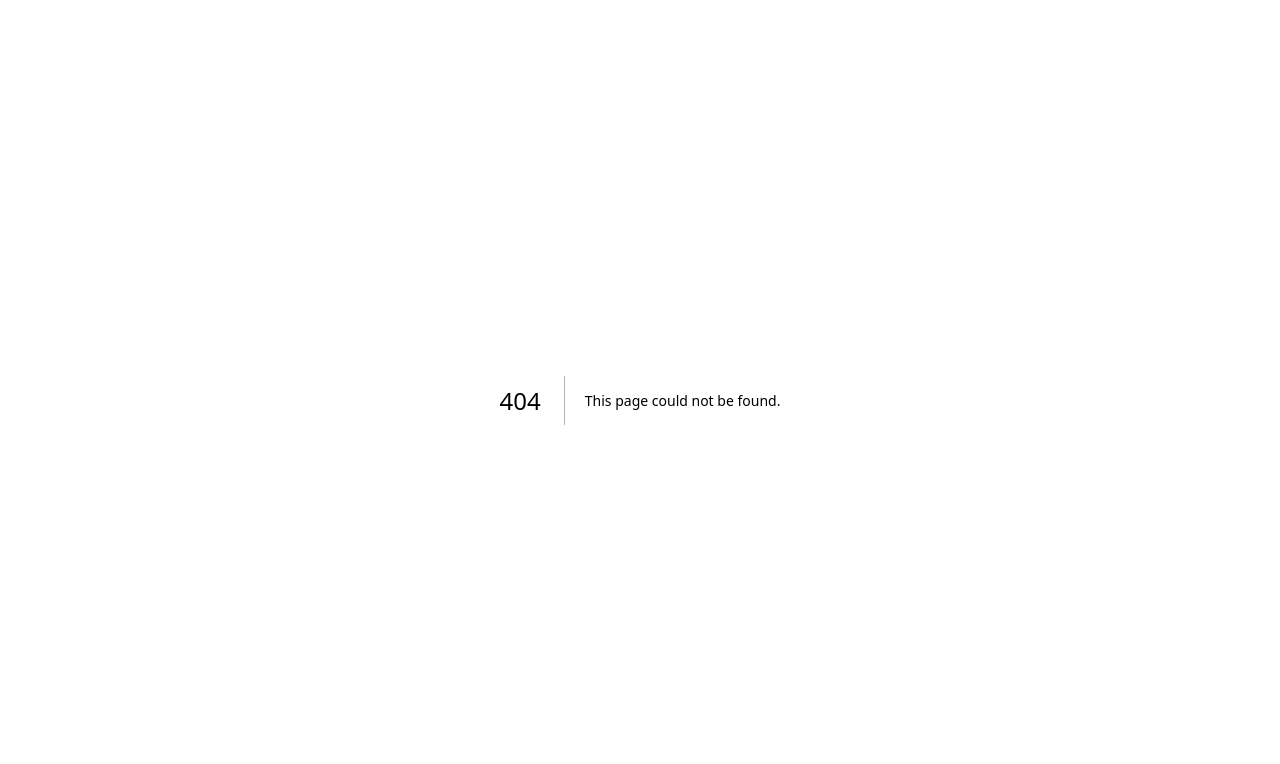
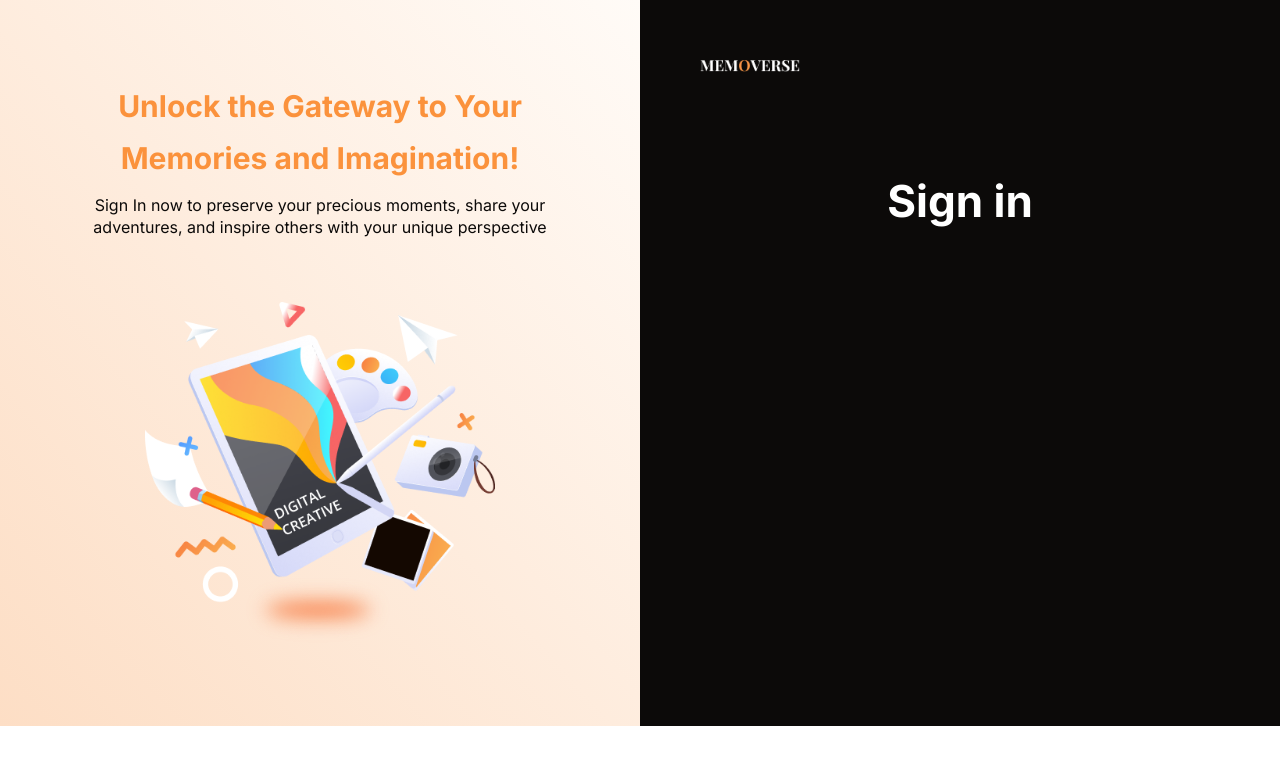
Before and after one commit to KoxyG/Memoverse__, a Next.js app: page /SignIn in a window 1280 px wide. Before the commit this address had no page. Shown: the top 764 px of the page. Built offline with nearby package versions, Linux system fonts and the light colour scheme.

Commit message:
added signin ui

```diff
--- /dev/null
+++ b/src/app/Component/SignIn.jsx
@@ -0,0 +1,58 @@
+import LoginComponent from "../Blockchain_Service/ConnectWallet";
+import SDKDemo from "../Blockchain_Service/SignInOthent";
+import { gradientStyle } from "../Component/element/GradientStyle";
+
+export default function SignIn() {
+
+  return (
+    <div className="sm:grid sm:grid-cols-2">
+      {/* right seection */}
+      <section style={gradientStyle} className="">
+        <div
+          className="container
+          mx-auto px-[60px] py-[80px]  text-center"
+        >
+          <h1 className=" text-orange-400 text-[30px] font-bold leading-[52px]">
+            Unlock the Gateway to Your <br />
+            Memories and Imagination!
+          </h1>
+          <p className="text-stone-950 pt-[10px] text-base font-normal leading-snug">
+            Sign In now to preserve your precious moments, share your <br />
+            adventures, and inspire others with your unique perspective
+          </p>
+
+          <img
+            src="src/assets/images/SignIn-Icon.png"
+            alt="sigIn-Illustration"
+            className="inline-block align-middle pt-[64px]"
+          />
+        </div>
+      </section>
+
+      {/* left section */}
+      <section className="bg-stone-950">
+        <div
+          className="container
+     mx-auto p-[60px]"
+        >
+          <img className="" alt="logo" src="src/assets/images/MEMOVERSE (1).png" />
+          <h1 className="text-center pt-[100px] pb-[70px] text-white text-[44px] font-bold leading-[58px]">
+            Sign in
+          </h1>
+
+          <div className="outline outline-1 w-full py-2  rounded-lg text-center text-white text-xl font-semibold leading-7">
+            <SDKDemo />
+          </div>
+
+          <div className="text-white text-center py-[20px] text-opacity-70 text-2xl font-bold leading-loose">
+            -OR-
+          </div>
+
+          <div className=" bg-gradient-to-r from-orange-400 mb-[100px] to-orange-400  w-full py-2  rounded-lg text-center text-white text-xl font-semibold leading-7">
+            <LoginComponent />
+          </div>
+        </div>
+      </section>
+    </div>
+  );
+}
--- a/src/app/Elements/AchievementsSection.jsx
+++ b/src/app/Elements/AchievementsSection.jsx
@@ -1,5 +1,4 @@
 "use client";
-import React from "react";
 import dynamic from "next/dynamic";
 
 const AnimatedNumbers = dynamic(
--- /dev/null
+++ b/src/app/SignIn/page.jsx
@@ -0,0 +1,50 @@
+// import LoginComponent from "../Blockchain_Service/ConnectWallet";
+// import SDKDemo from "../Blockchain_Service/SignInOthent";
+import { gradientStyle } from "../Elements/GradientStyle";
+import Image from "next/image";
+
+
+export default function SignIn() {
+
+  return (
+    <div className="sm:grid sm:grid-cols-2">
+      {/* right seection */}
+      <section style={gradientStyle} className="">
+        <div
+          className="container
+          mx-auto px-[60px] py-[80px]  text-center"
+        >
+          <h1 className=" text-orange-400 text-[30px] font-bold leading-[52px]">
+            Unlock the Gateway to Your <br />
+            Memories and Imagination!
+          </h1>
+          <p className="text-stone-950 pt-[10px] text-base font-normal leading-snug">
+            Sign In now to preserve your precious moments, share your <br />
+            adventures, and inspire others with your unique perspective
+          </p>
+
+          <Image
+            src="/SignIn-Icon.png"
+            width={350}
+            height={350}
+            alt="sigIn-Illustration"
+            className="inline-block align-middle pt-[64px]"
+          />
+        </div>
+      </section>
+
+      {/* left section */}
+      <section className="bg-stone-950">
+        <div
+          className="container
+     mx-auto p-[60px]"
+        >
+          <Image className="" width={100} height={100} alt="logo" src="/MEMOVERSE (1).png" />
+          <h1 className="text-center pt-[100px] pb-[70px] text-white text-[44px] font-bold leading-[58px]">
+            Sign in
+          </h1>
+        </div>
+      </section>
+    </div>
+  );
+}
```
